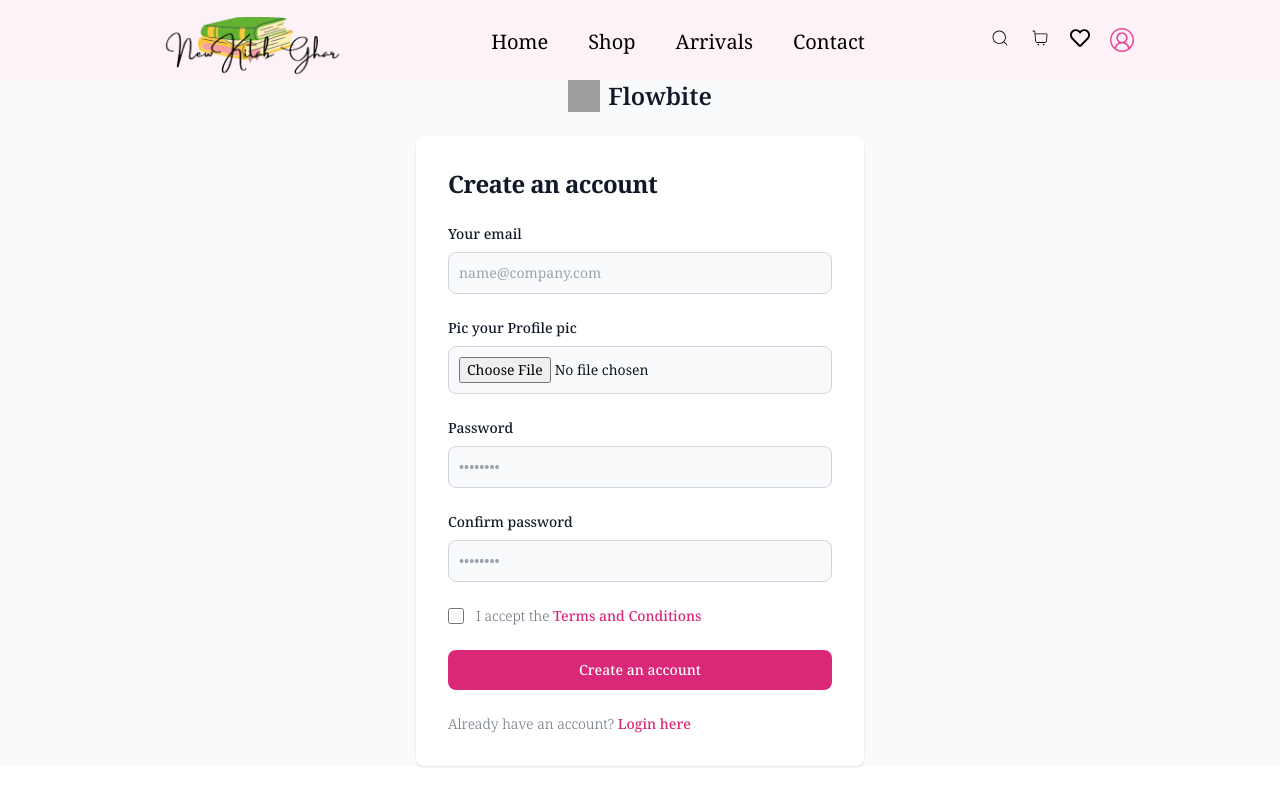
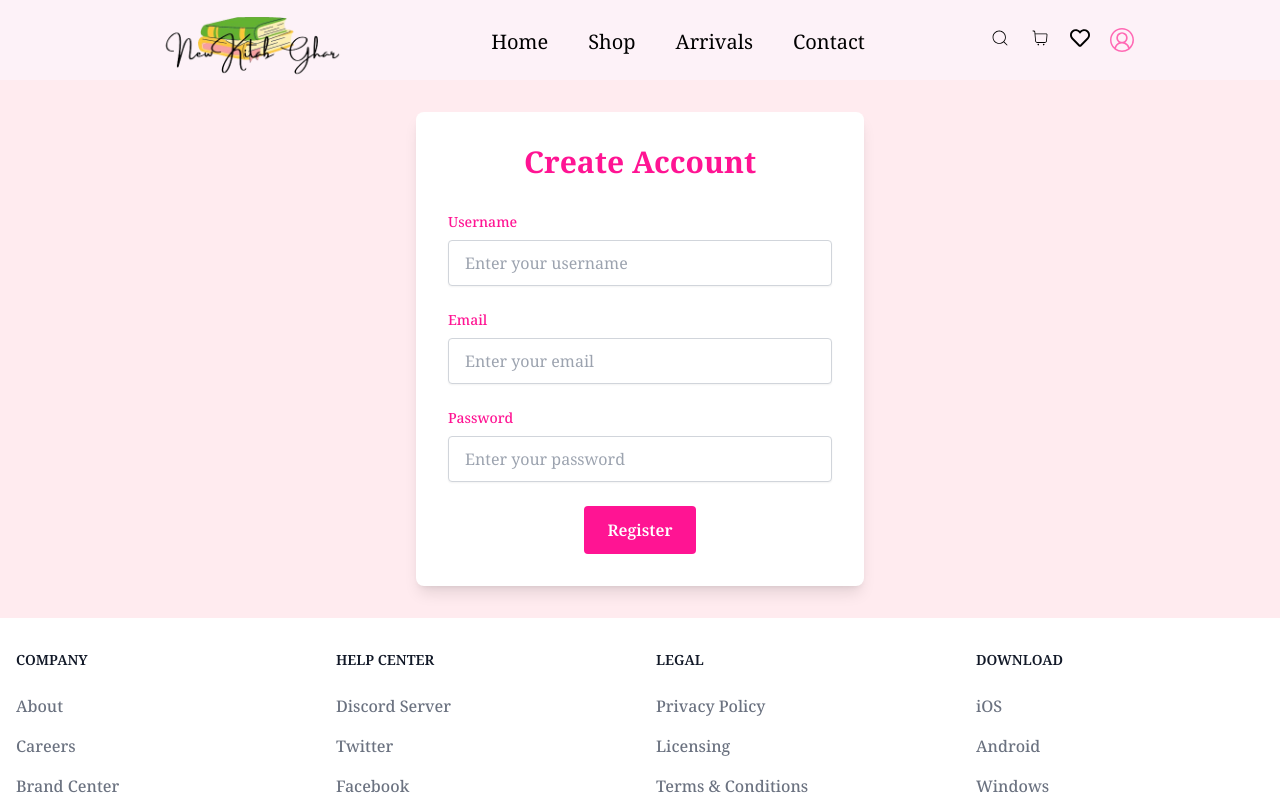
Before and after one commit to omchy34/E-com-Book-website, a React (Vite) app: page /#/Registration in a window 1280 px wide. Shown: the top 800 px of the page. Built offline with nearby package versions, Linux system fonts and the light colour scheme; grey boxes are pictures that could not be loaded; a web font is replaced by a local one.

Commit message:
imporive rejestration and file imporoive

```diff
--- a/src/components/LoginRej/Registration.jsx
+++ b/src/components/LoginRej/Registration.jsx
@@ -1,56 +1,60 @@
-import React from 'react'
-import './Rej.css';
+import React from 'react';
 
 const Registration = () => {
   return (
-    <>
-     <section className="bg-gray-50 dark:bg-gray-900">
-  <div id='full' className="flex flex-col items-center justify-center px-6 py-8 mx-auto  lg:py-0">
-      <a href="#" className="flex items-center mb-6 text-2xl font-semibold text-gray-900 dark:text-white">
-          <img className="w-8 h-8 mr-2" src="https://flowbite.s3.amazonaws.com/blocks/marketing-ui/logo.svg" alt="logo"/>
-          Flowbite
-      </a>
-      <div className="w-full bg-white rounded-lg shadow dark:border md:mt-0 sm:max-w-md xl:p-0 dark:bg-gray-800 dark:border-gray-700">
-          <div className="p-6 space-y-4 md:space-y-6 sm:p-8">
-              <h1 className="text-xl font-bold leading-tight tracking-tight text-gray-900 md:text-2xl dark:text-white">
-                  Create an account
-              </h1>
-              <form className="space-y-4 md:space-y-6" action="#">
-                  <div>
-                      <label htmlFor="email" className="block mb-2 text-sm font-medium text-gray-900 dark:text-white">Your email</label>
-                      <input type="email" name="email" id="email" className="bg-gray-50 border border-gray-300 text-gray-900 text-sm rounded-lg focus:ring-primary-600 focus:border-primary-600 block w-full p-2.5 dark:bg-gray-700 dark:border-gray-600 dark:placeholder-gray-400 dark:text-white dark:focus:ring-blue-500 dark:focus:border-blue-500" placeholder="name@company.com" required=""/>
-                  </div>
-                  <div>
-                      <label htmlFor="avatar" className="block mb-2 text-sm font-medium text-gray-900 dark:text-white">Pic your Profile pic</label>
-                      <input type="file" name="email" id="avatar" className="bg-gray-50 border border-gray-300 text-gray-900 text-sm rounded-lg focus:ring-primary-600 focus:border-primary-600 block w-full p-2.5 dark:bg-gray-700 dark:border-gray-600 dark:placeholder-gray-400 dark:text-white dark:focus:ring-blue-500 dark:focus:border-blue-500" placeholder="name@company.com" required=""/>
-                  </div>
-                  <div>
-                      <label htmlFor="password" className="block mb-2 text-sm font-medium text-gray-900 dark:text-white">Password</label>
-                      <input type="password" name="password" id="password" placeholder="••••••••" className="bg-gray-50 border border-gray-300 text-gray-900 text-sm rounded-lg focus:ring-primary-600 focus:border-primary-600 block w-full p-2.5 dark:bg-gray-700 dark:border-gray-600 dark:placeholder-gray-400 dark:text-white dark:focus:ring-blue-500 dark:focus:border-blue-500" required=""/>
-                  </div>
-                  <div>
-                      <label htmlFor="confirm-password" className="block mb-2 text-sm font-medium text-gray-900 dark:text-white">Confirm password</label>
-                      <input type="confirm-password" name="Cpassword" id="confirm-password" placeholder="••••••••" className="bg-gray-50 border border-gray-300 text-gray-900 text-sm rounded-lg focus:ring-primary-600 focus:border-primary-600 block w-full p-2.5 dark:bg-gray-700 dark:border-gray-600 dark:placeholder-gray-400 dark:text-white dark:focus:ring-blue-500 dark:focus:border-blue-500" required=""/>
-                  </div>
-                  <div className="flex items-start">
-                      <div className="flex items-center h-5">
-                        <input id="terms" aria-describedby="terms" type="checkbox" className="w-4 h-4 border border-gray-300 rounded bg-gray-50 focus:ring-3 focus:ring-primary-300 dark:bg-gray-700 dark:border-gray-600 dark:focus:ring-primary-600 dark:ring-offset-gray-800" required=""/>
-                      </div>
-                      <div className="ml-3 text-sm">
-                        <label htmlFor="terms" className="font-light text-gray-500 dark:text-gray-300">I accept the <a className="font-medium text-primary-600 hover:underline dark:text-primary-500" href="#">Terms and Conditions</a></label>
-                      </div>
-                  </div>
-                  <button type="submit" className="w-full text-white bg-primary-600 hover:bg-primary-700 focus:ring-4 focus:outline-none focus:ring-primary-300 font-medium rounded-lg text-sm px-5 py-2.5 text-center dark:bg-primary-600 dark:hover:bg-primary-700 dark:focus:ring-primary-800">Create an account</button>
-                  <p className="text-sm font-light text-gray-500 dark:text-gray-400">
-                      Already have an account? <a href="#" className="font-medium text-primary-600 hover:underline dark:text-primary-500">Login here</a>
-                  </p>
-              </form>
+    <div className="min-h-96 flex items-center justify-center bg-pink-100 p-4 sm:p-6 md:p-8 font-poppins">
+      <div className="bg-white p-8 rounded-lg shadow-lg w-full max-w-md">
+        <h2 className="text-3xl font-bold text-center text-pink-600 mb-8">Create Account</h2>
+        <form>
+          <div className="mb-6">
+            <label className="block text-pink-600 text-sm font-medium mb-2" htmlFor="username">
+              Username
+            </label>
+            <input
+              className="shadow-sm appearance-none border border-gray-300 rounded w-full py-3 px-4 text-gray-700 leading-tight focus:outline-none focus:ring-2 focus:ring-pink-500 focus:border-pink-500"
+              id="username"
+              name='userName'
+              type="text"
+              placeholder="Enter your username"
+            />
           </div>
+          <div className="mb-6">
+            <label className="block text-pink-600 text-sm font-medium mb-2" htmlFor="email">
+              Email
+            </label>
+            <input
+              className="shadow-sm appearance-none border border-gray-300 rounded w-full py-3 px-4 text-gray-700 leading-tight focus:outline-none focus:ring-2 focus:ring-pink-500 focus:border-pink-500"
+              id="email"
+              type="email"
+              name='email'
+              placeholder="Enter your email"
+            />
+          </div>
+          <div className="mb-6">
+            <label className="block text-pink-600 text-sm font-medium mb-2" htmlFor="password">
+              Password
+            </label>
+            <input
+              className="shadow-sm appearance-none border border-gray-300 rounded w-full py-3 px-4 text-gray-700 leading-tight focus:outline-none focus:ring-2 focus:ring-pink-500 focus:border-pink-500"
+              id="password"
+              type="password"
+              name='password'
+              placeholder="Enter your password"
+            />
+          </div>
+
+          <div className="flex items-center justify-center">
+            <button
+              className="bg-pink-600 hover:bg-pink-700 text-white font-semibold py-3 px-6 rounded focus:outline-none focus:ring-2 focus:ring-pink-500 focus:ring-offset-2"
+              type="button"
+            >
+              Register
+            </button>
+          </div>
+        </form>
       </div>
-  </div>
-</section>
-    </>
-  )
+    </div>
+  );
 }
 
-export default Registration
+export default Registration;
--- a/src/components/Navbar/Navbar.css
+++ b/src/components/Navbar/Navbar.css
@@ -20,7 +20,7 @@
   background: rgba(10, 10, 10, 0.7);
 }
 
-input[type=text] {
+#text {
   width: 70%;
   caret-color: beige;
   color: #FDF2F8;
@@ -50,7 +50,7 @@ input[type=text] {
     width: 100vw !important;
   }
 
-  input[type=text] {
+  #text {
     width: 70%;
     caret-color: beige;
     color: #FDF2F8;
--- a/src/components/Navbar/Navbar.jsx
+++ b/src/components/Navbar/Navbar.jsx
@@ -44,7 +44,7 @@ const Navbar = () => {
         />
         <div className="h-screen pt-32 pl-60" id="searchArea">
           <form action="#">
-            <input type="text" placeholder="Search..." /> &nbsp; &nbsp;&nbsp;
+            <input type="text" placeholder="Search..." id="text" /> &nbsp; &nbsp;&nbsp;
             <input
               type="submit"
               value="Search"
--- a/tailwind.config.js
+++ b/tailwind.config.js
@@ -4,48 +4,19 @@ export default {
     "./index.html",
     "./src/**/*.{js,ts,jsx,tsx}",
   ],
-  darkMode: 'class',
   theme: {
     extend: {
+      fontFamily: {
+        poppins: ['Poppins', 'sans-serif'],
+      },
       colors: {
-        primary: {"50":"#fdf2f8","100":"#fce7f3","200":"#fbcfe8","300":"#f9a8d4","400":"#f472b6","500":"#ec4899","600":"#db2777","700":"#be185d","800":"#9d174d","900":"#831843","950":"#500724"}
-      }
-    },
-    fontFamily: {
-      'body': [
-    'Merriweather',
-    'ui-sans-serif',
-    'system-ui',
-    '-apple-system',
-    'system-ui',
-    'Segoe UI',
-    'Roboto',
-    'Helvetica Neue',
-    'Arial',
-    'Noto Sans',
-    'sans-serif',
-    'Apple Color Emoji',
-    'Segoe UI Emoji',
-    'Segoe UI Symbol',
-    'Noto Color Emoji'
-  ],
-      'sans': [
-    'Merriweather',
-    'ui-sans-serif',
-    'system-ui',
-    '-apple-system',
-    'system-ui',
-    'Segoe UI',
-    'Roboto',
-    'Helvetica Neue',
-    'Arial',
-    'Noto Sans',
-    'sans-serif',
-    'Apple Color Emoji',
-    'Segoe UI Emoji',
-    'Segoe UI Symbol',
-    'Noto Color Emoji'
-  ]
+        pink: {
+          100: '#ffebef',
+          500: '#ff69b4',
+          600: '#ff1493',
+          700: '#e0115f',
+        },
+      },
     }
   },
   plugins: [],
```
